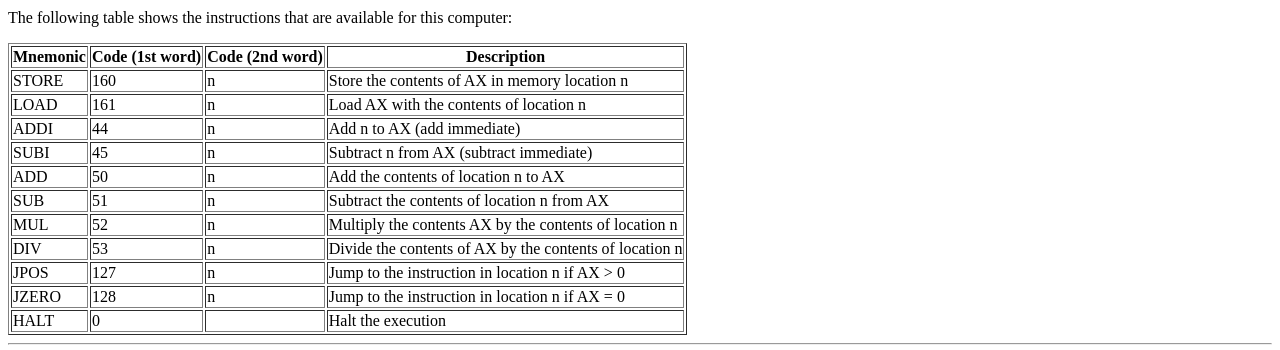
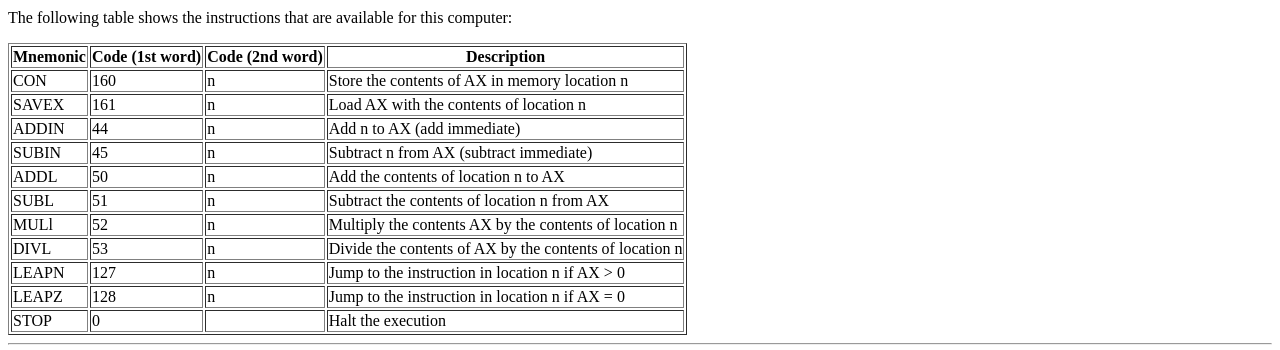
Before and after one commit to AngelicaTatum/Comp-Org-Project, a plain HTML site: page prj/index.html in a window 1280 px wide. Shown: the part 186-536 px from the top of the page. Drawn offline with Linux system fonts and the light colour scheme.

Commit message:
Update index.html

```diff
--- a/prj/index.html
+++ b/prj/index.html
@@ -16,67 +16,67 @@
         <th>Description</th>
       </tr>
       <tr>
-        <td>STORE</td>
+        <td>CON</td>
         <td>160</td>
         <td>n</td>
         <td>Store the contents of AX in memory location n</td>
       </tr>
       <tr>
-        <td>LOAD</td>
+        <td>SAVEX</td>
         <td>161</td>
         <td>n</td>
         <td>Load AX with the contents of location n</td>
       </tr>
       <tr>
-        <td>ADDI</td>
+        <td>ADDIN</td>
         <td>44</td>
         <td>n</td>
         <td>Add n to AX (add immediate)</td>
       </tr>
       <tr>
-        <td>SUBI</td>
+        <td>SUBIN</td>
         <td>45</td>
         <td>n</td>
         <td>Subtract n from AX (subtract immediate)</td>
       </tr>
       <tr>
-        <td>ADD</td>
+        <td>ADDL</td>
         <td>50</td>
         <td>n</td>
         <td>Add the contents of location n to AX</td>
       </tr>
       <tr>
-        <td>SUB</td>
+        <td>SUBL</td>
         <td>51</td>
         <td>n</td>
         <td>Subtract the contents of location n from AX</td>
       </tr>
       <tr>
-        <td>MUL</td>
+        <td>MULl</td>
         <td>52</td>
         <td>n</td>
         <td>Multiply the contents AX by the contents of location n</td>
       </tr>
       <tr>
-        <td>DIV</td>
+        <td>DIVL</td>
         <td>53</td>
         <td>n</td>
         <td>Divide the contents of AX by the contents of location n</td>
       </tr>
       <tr>
-        <td>JPOS</td>
+        <td>LEAPN</td>
         <td>127</td>
         <td>n</td>
         <td>Jump to the instruction in location n if AX &gt; 0</td>
       </tr>
       <tr>
-        <td>JZERO</td>
+        <td>LEAPZ</td>
         <td>128</td>
         <td>n</td>
         <td>Jump to the instruction in location n if AX = 0</td>
       </tr>
       <tr>
-        <td>HALT</td>
+        <td>STOP</td>
         <td>0</td>
         <td></td>
         <td>Halt the execution</td>
```
